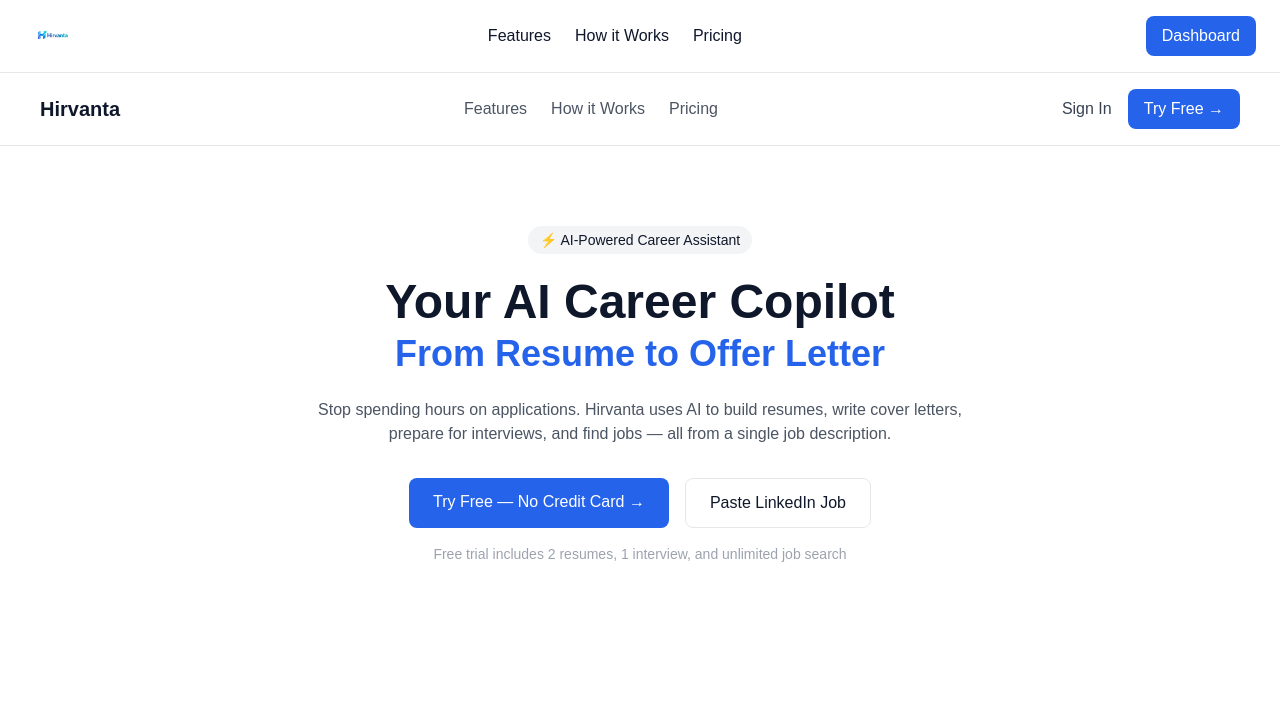
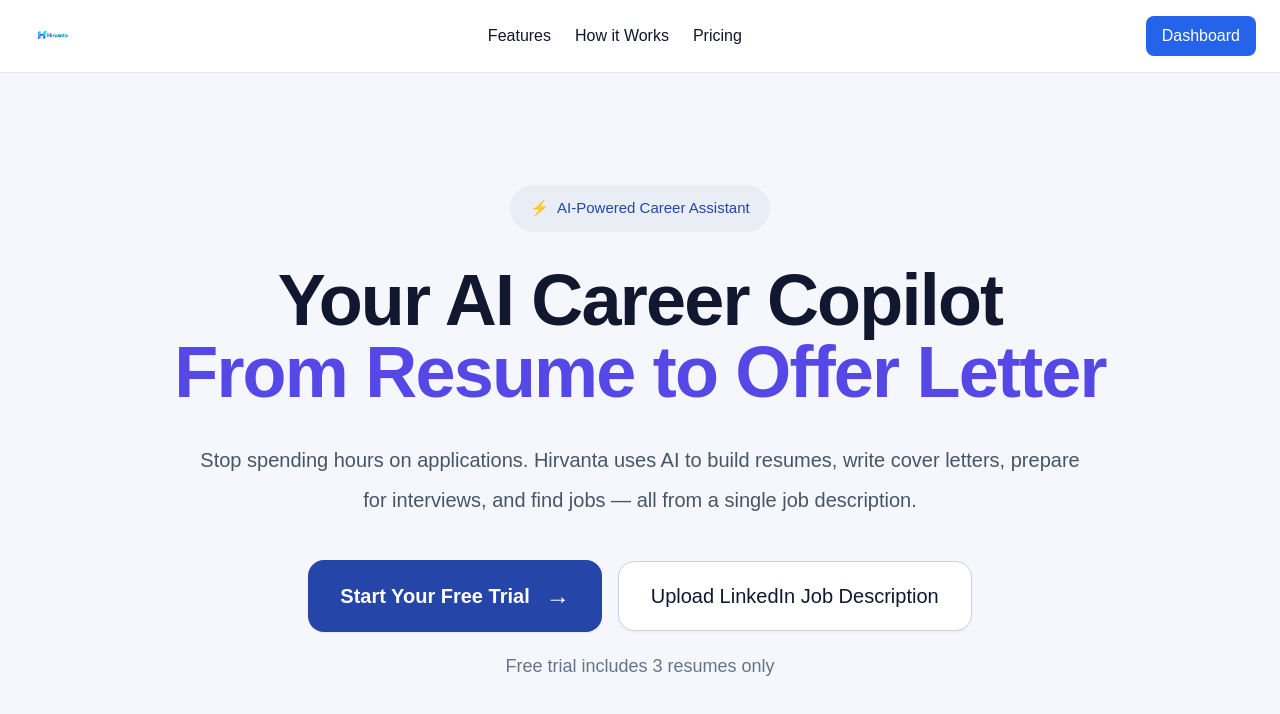
Before and after one commit to jewma1/Hirvanta, a Next.js app in the folder frontend/: page / in a window 1280 px wide. Shown: the top 714 px of the page. Built offline with nearby package versions, Linux system fonts and the light colour scheme.

Commit message:
Update page.tsx

```diff
--- a/frontend/app/page.tsx
+++ b/frontend/app/page.tsx
@@ -1,72 +1,54 @@
-"use client";
+export default function HomePage() {
+  return (
+    <main className="min-h-screen bg-[#f5f7fc]">
+      <section className="px-6 py-20 md:py-28">
+        <div className="mx-auto max-w-5xl text-center">
 
-import Link from "next/link";
-
-export default function Home() {
-  return (
-    <div className="min-h-screen bg-white">
-
-      {/* Navbar */}
-      <div className="flex justify-between items-center px-10 py-4 border-b">
-        <h1 className="text-xl font-bold">Hirvanta</h1>
-
-        <div className="flex gap-6 text-gray-600">
-          <span>Features</span>
-          <span>How it Works</span>
-          <span>Pricing</span>
+          {/* Badge */}
+          <div className="mb-8 inline-flex items-center rounded-full bg-[#e9edf5] px-5 py-3 text-[15px] font-medium text-[#2546A8]">
+            <span className="mr-2">⚡</span>
+            AI-Powered Career Assistant
           </div>
 
-        <div className="flex gap-4 items-center">
-          <Link href="/login" className="text-gray-700">
-            Sign In
-          </Link>
-
-          <Link
-            href="/login"
-            className="bg-blue-600 text-white px-4 py-2 rounded-lg"
-          >
-            Try Free →
-          </Link>
-        </div>
-      </div>
-
-      {/* Hero */}
-      <div className="text-center mt-20 px-4">
-        <p className="text-sm bg-gray-100 inline-block px-3 py-1 rounded-full">
-          ⚡ AI-Powered Career Assistant
-        </p>
-
-        <h1 className="text-5xl font-bold mt-6">
+          {/* Heading */}
+          <h1 className="mx-auto max-w-5xl text-5xl font-extrabold leading-tight tracking-tight text-[#10172f] md:text-7xl">
             Your AI Career Copilot
+            <br />
+            <span className="text-[#5648e7]">
+              From Resume to Offer Letter
+            </span>
           </h1>
 
-        <h2 className="text-4xl font-bold text-blue-600 mt-2">
-          From Resume to Offer Letter
-        </h2>
-
-        <p className="text-gray-600 mt-6 max-w-2xl mx-auto">
+          {/* Description */}
+          <p className="mx-auto mt-8 max-w-4xl text-xl leading-10 text-slate-600">
             Stop spending hours on applications. Hirvanta uses AI to build resumes,
             write cover letters, prepare for interviews, and find jobs — all from a
             single job description.
           </p>
 
-        <div className="flex justify-center gap-4 mt-8">
-          <Link
-            href="/login"
-            className="bg-blue-600 text-white px-6 py-3 rounded-lg"
-          >
-            Try Free — No Credit Card →
-          </Link>
+          {/* ✅ BUTTONS (UPDATED EXACTLY AS YOU MARKED) */}
+          <div className="mt-10 flex flex-col items-center justify-center gap-4 sm:flex-row">
 
-          <button className="border px-6 py-3 rounded-lg">
-            Paste LinkedIn Job
+            {/* LEFT BUTTON */}
+            <button className="inline-flex min-w-[280px] items-center justify-center rounded-2xl bg-[#2546A8] px-8 py-5 text-xl font-semibold text-white shadow-sm transition hover:opacity-90">
+              Start Your Free Trial
+              <span className="ml-4 text-2xl">→</span>
             </button>
+
+            {/* RIGHT BUTTON */}
+            <button className="inline-flex min-w-[280px] items-center justify-center rounded-2xl border border-slate-300 bg-white px-8 py-5 text-xl font-medium text-[#10172f] shadow-sm transition hover:bg-slate-50">
+              Upload LinkedIn Job Description
+            </button>
+
           </div>
 
-        <p className="text-sm text-gray-400 mt-4">
-          Free trial includes 2 resumes, 1 interview, and unlimited job search
+          {/* ✅ SMALL TEXT (UPDATED) */}
+          <p className="mt-5 text-lg text-slate-500">
+            Free trial includes 3 resumes only
           </p>
+
         </div>
-    </div>
-  );
+      </section>
+    </main>
+  )
 }
```
Lines whose indentation alone changed are shown as unchanged.
